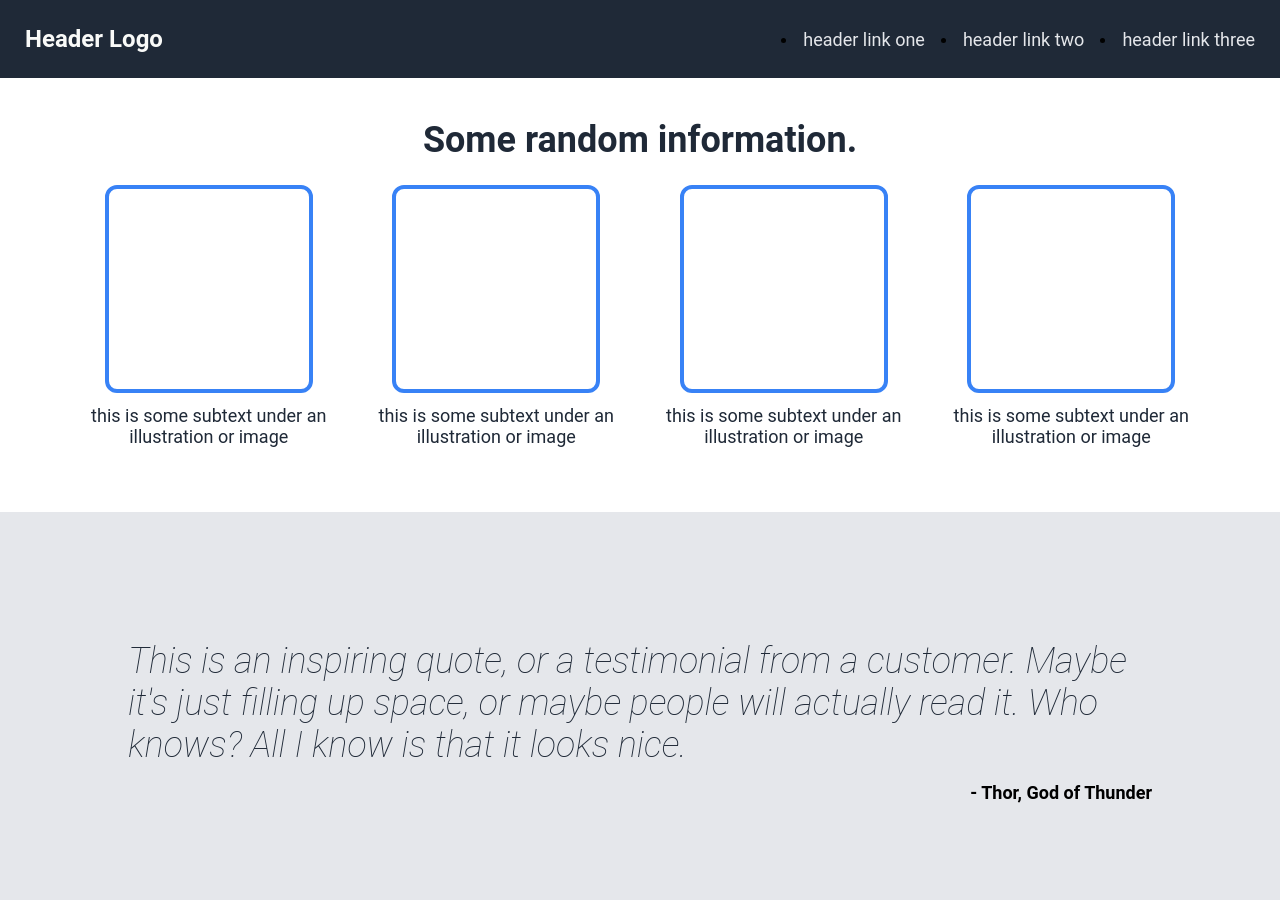
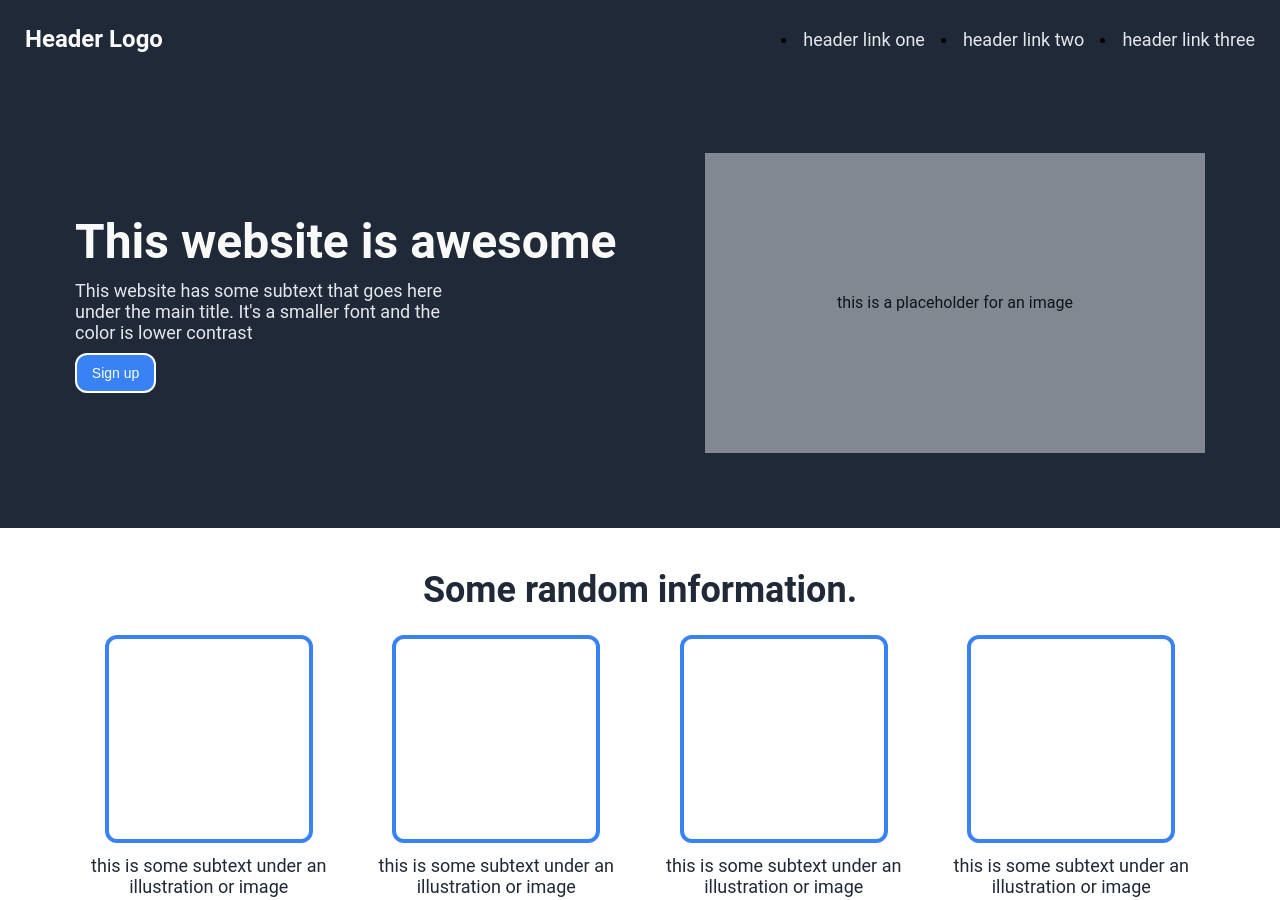
Before and after one commit to sophyawu09/landing-page-odin, a plain HTML site: page index.html in a window 1280 px wide. Shown: the top 900 px of the page. Drawn offline with Linux system fonts and the light colour scheme.

Commit message:
added the initial information section, styled it

```diff
--- a/index.html
+++ b/index.html
@@ -17,7 +17,14 @@
   </div>
   <div class="main-content">
     <div class="init-info">
-
+      <div class="content">
+        <div class="largest-title">This website is awesome</div>
+        <div class="subtext">This website has some subtext that goes here under the main title. It's a smaller font and the color is lower contrast</div>
+        <button type="button">Sign up</button>
+      </div>
+      <div class="image">
+        this is a placeholder for an image
+      </div>
     </div>
     <div class="more-details">
       <div class="title">Some random information.</div>
--- a/style.css
+++ b/style.css
@@ -49,7 +49,42 @@ button {
 
 .main-content {
 
+}
 
+.init-info {
+  background-color: #1F2937;
+  display: flex;
+  justify-content: space-between;
+  align-items: center;
+  padding: 75px;
+}
+
+.content {
+  display: flex;
+  flex-direction: column;
+  gap: 10px;
+  align-items: flex-start;
+}
+
+.largest-title {
+  color: #F9FAF8;
+  font-size: 48px;
+  font-weight: bolder;
+}
+
+.subtext {
+  color: #E5E7EB;
+  font-size: 18px;
+  width: 400px;
+}
+
+.image {
+  background-color: #E5E7EB;
+  width: 500px;
+  height: 300px;
+  text-align: center;
+  line-height: 300px;
+  opacity: 0.5;
 }
 
 .more-details {
```
